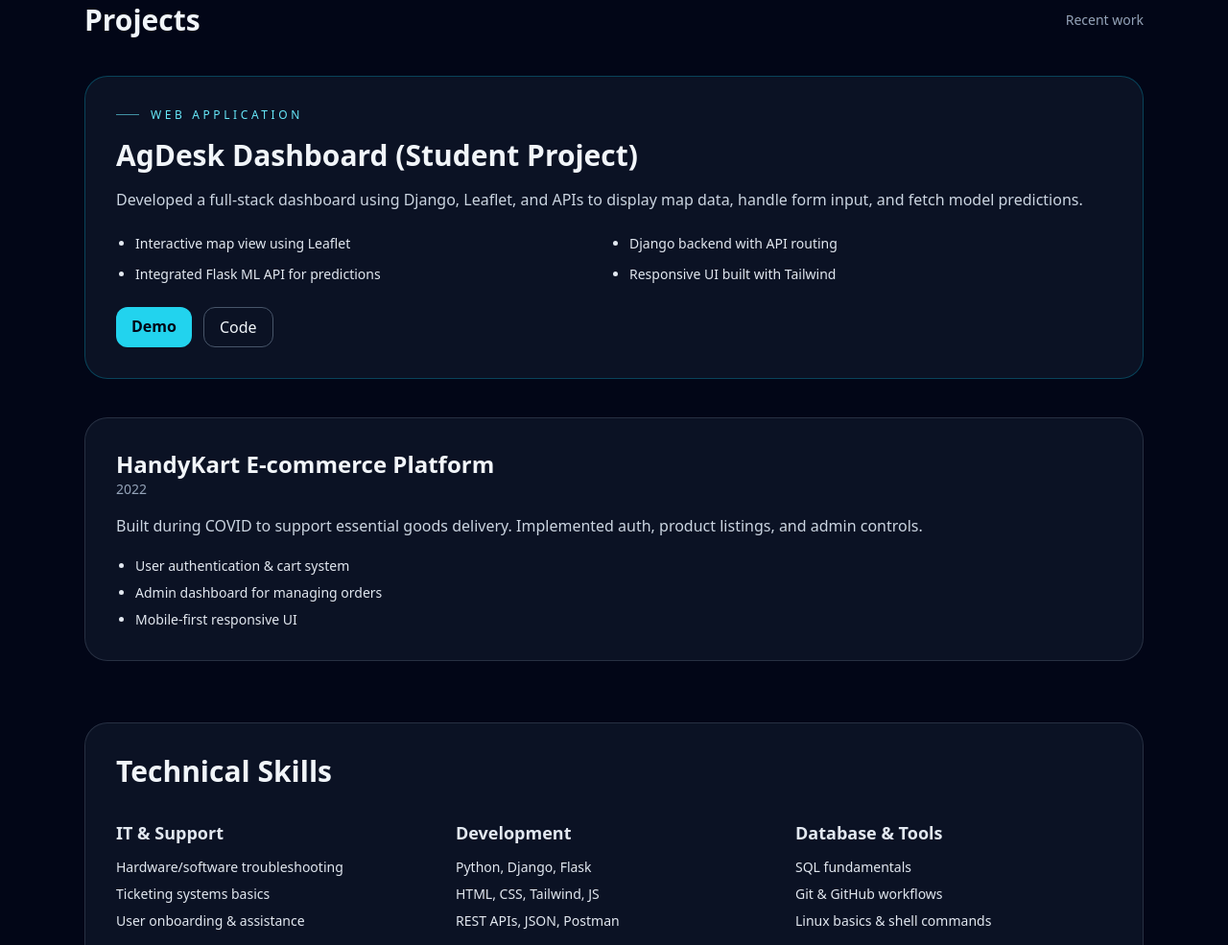
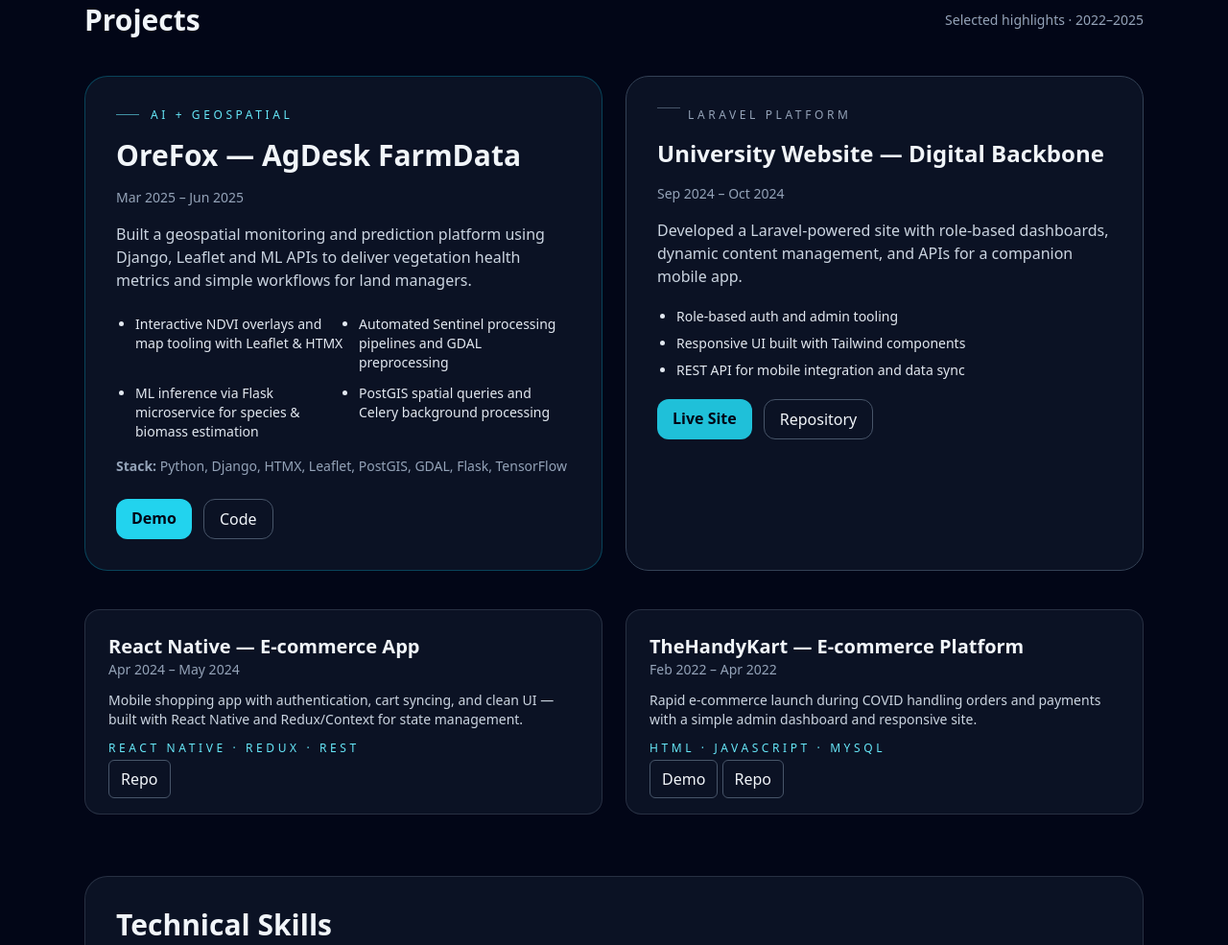
Before and after one commit to tom-sabu-3/Portfolio, a plain HTML site: page index.html in a window 1280 px wide. Shown: the part 911-1896 px from the top of the page at 96% size. Drawn offline with nearby package versions, Linux system fonts and the light colour scheme.

Commit message:
Update index.html

```diff
--- a/index.html
+++ b/index.html
@@ -56,6 +56,7 @@
   </div>
 
   <main class="max-w-6xl mx-auto px-6 pb-20">
+    <!-- About -->
     <section id="about" class="glass rounded-3xl p-8 -mt-12 relative z-10 shadow-2xl shadow-cyan-500/10">
       <div class="grid md:grid-cols-[1.5fr,0.5fr] gap-8 items-center">
         <div>
@@ -93,42 +94,84 @@
       </div>
     </section>
 
+    <!-- Projects -->
     <section id="projects" class="mt-16 space-y-10">
       <div class="flex items-center justify-between">
         <h2 class="text-3xl font-bold">Projects</h2>
-        <span class="text-sm text-slate-400">Recent work</span>
+        <span class="text-sm text-slate-400">Selected highlights · 2022–2025</span>
       </div>
 
+      <!-- Featured Projects (Top 2) -->
+      <div class="grid md:grid-cols-2 gap-6">
         <article class="glass p-8 rounded-3xl border border-cyan-500/30">
           <div class="flex items-center gap-3 text-xs uppercase tracking-[0.3em] text-cyan-300">
-          <span class="h-px w-6 bg-cyan-300/60"></span> Web Application
+            <span class="h-px w-6 bg-cyan-300/60"></span> AI + Geospatial
           </div>
-        <h3 class="mt-4 text-3xl font-semibold">AgDesk Dashboard (Student Project)</h3>
-        <p class="mt-4 text-slate-300">Developed a full-stack dashboard using Django, Leaflet, and APIs to display map data, handle form input, and fetch model predictions.</p>
+          <div class="mt-4 flex flex-wrap gap-4 items baseline">
+            <h3 class="text-3xl font-semibold">OreFox — AgDesk FarmData</h3>
+            <p class="text-sm text-slate-400">Mar 2025 – Jun 2025</p>
+          </div>
+          <p class="mt-4 text-slate-300">Built a geospatial monitoring and prediction platform using Django, Leaflet and ML APIs to deliver vegetation health metrics and simple workflows for land managers.</p>
           <ul class="mt-6 grid md:grid-cols-2 gap-3 text-sm text-slate-200 list-disc pl-5">
-          <li>Interactive map view using Leaflet</li>
-          <li>Django backend with API routing</li>
-          <li>Integrated Flask ML API for predictions</li>
-          <li>Responsive UI built with Tailwind</li>
+            <li>Interactive NDVI overlays and map tooling with Leaflet & HTMX</li>
+            <li>Automated Sentinel processing pipelines and GDAL preprocessing</li>
+            <li>ML inference via Flask microservice for species & biomass estimation</li>
+            <li>PostGIS spatial queries and Celery background processing</li>
           </ul>
+          <p class="mt-4 text-sm text-slate-400"><strong>Stack:</strong> Python, Django, HTMX, Leaflet, PostGIS, GDAL, Flask, TensorFlow</p>
           <div class="mt-6 flex gap-3">
             <a class="px-4 py-2 rounded-xl bg-cyan-400 text-slate-950 font-semibold" href="#" target="_blank">Demo</a>
             <a class="px-4 py-2 rounded-xl border border-slate-600" href="#" target="_blank">Code</a>
           </div>
         </article>
 
-      <article class="glass p-8 rounded-3xl">
-        <h3 class="text-2xl font-semibold">HandyKart E-commerce Platform</h3>
-        <p class="text-slate-400 text-sm">2022</p>
-        <p class="mt-4 text-slate-300">Built during COVID to support essential goods delivery. Implemented auth, product listings, and admin controls.</p>
+        <article class="glass p-8 rounded-3xl border border-slate-700">
+          <div class="flex gap-2 text-xs uppercase tracking-[0.3em] text-slate-400">
+            <span class="h-px w-6 bg-slate-600"></span> Laravel Platform
+          </div>
+          <div class="mt-4 flex flex-wrap gap-4 items baseline">
+            <h3 class="text-2xl font-semibold">University Website — Digital Backbone</h3>
+            <p class="text-sm text-slate-400">Sep 2024 – Oct 2024</p>
+          </div>
+          <p class="mt-4 text-slate-300">Developed a Laravel-powered site with role-based dashboards, dynamic content management, and APIs for a companion mobile app.</p>
           <ul class="mt-5 list-disc pl-5 space-y-2 text-sm text-slate-200">
-          <li>User authentication & cart system</li>
-          <li>Admin dashboard for managing orders</li>
-          <li>Mobile-first responsive UI</li>
+            <li>Role-based auth and admin tooling</li>
+            <li>Responsive UI built with Tailwind components</li>
+            <li>REST API for mobile integration and data sync</li>
           </ul>
+          <div class="mt-5 flex gap-3">
+            <a class="px-4 py-2 rounded-xl bg-cyan-400/90 text-slate-950 font-semibold" href="#" target="_blank">Live Site</a>
+            <a class="px-4 py-2 rounded-xl border border-slate-600" href="#" target="_blank">Repository</a>
+          </div>
         </article>
+      </div>
+
+      <!-- Additional Projects (Bottom Section) -->
+      <div class="grid md:grid-cols-2 gap-6">
+        <article class="glass p-6 rounded-2xl">
+          <h4 class="text-xl font-semibold">React Native — E-commerce App</h4>
+          <p class="text-slate-400 text-sm">Apr 2024 – May 2024</p>
+          <p class="mt-3 text-sm text-slate-300">Mobile shopping app with authentication, cart syncing, and clean UI — built with React Native and Redux/Context for state management.</p>
+          <p class="mt-3 text-xs uppercase tracking-[0.3em] text-cyan-300">React Native · Redux · REST</p>
+          <div class="mt-3">
+            <a class="px-3 py-2 rounded-md border border-slate-600" href="#">Repo</a>
+          </div>
+        </article>
+
+        <article class="glass p-6 rounded-2xl">
+          <h4 class="text-xl font-semibold">TheHandyKart — E-commerce Platform</h4>
+          <p class="text-slate-400 text-sm">Feb 2022 – Apr 2022</p>
+          <p class="mt-3 text-sm text-slate-300">Rapid e-commerce launch during COVID handling orders and payments with a simple admin dashboard and responsive site.</p>
+          <p class="mt-3 text-xs uppercase tracking-[0.3em] text-cyan-300">HTML · JavaScript · MySQL</p>
+          <div class="mt-3">
+            <a class="px-3 py-2 rounded-md border border-slate-600" href="#">Demo</a>
+            <a class="px-3 py-2 rounded-md border border-slate-600" href="#">Repo</a>
+          </div>
+        </article>
+      </div>
     </section>
 
+    <!-- Skills -->
     <section id="skills" class="mt-16 glass rounded-3xl p-8">
       <h2 class="text-3xl font-bold">Technical Skills</h2>
       <div class="mt-8 grid md:grid-cols-3 gap-6 text-sm text-slate-200">
@@ -160,4 +203,32 @@
       <p class="mt-6 text-sm text-slate-400">Education: Master of IT, Griffith University (2025)</p>
     </section>
 
-    <section id="
+    <!-- Contact -->
+    <section id="contact" class="mt-16 glass rounded-3xl p-8">
+      <div class="grid md:grid-cols-[1.1fr,0.9fr] gap-10">
+        <div>
+          <h2 class="text-3xl font-bold">Let’s build something useful</h2>
+          <p class="mt-4 text-slate-300">I’m open to IT support, helpdesk, junior developer or QA roles. I quickly adapt to new tools and environments — whether that’s assisting users, debugging applications, or shipping small features.</p>
+          <ul class="mt-6 text-sm text-slate-400 space-y-2">
+            <li>Available for full-time or contract (min 3 months)</li>
+            <li>Timezone overlap: AEST · willing to travel</li>
+            <li>References available on request</li>
+          </ul>
+        </div>
+        <form class="space-y-4">
+          <input class="w-full p-3 rounded-2xl bg-slate-900/60 border border-slate-800 focus:border-cyan-400 outline-none" placeholder="Name" />
+          <input class="w-full p-3 rounded-2xl bg-slate-900/60 border border-slate-800 focus:border-cyan-400 outline-none" placeholder="Email or LinkedIn" />
+          <input class="w-full p-3 rounded-2xl bg-slate-900/60 border border-slate-800 focus:border-cyan-400 outline-none" placeholder="Project or role" />
+          <textarea rows="4" class="w-full p-3 rounded-2xl bg-slate-900/60 border border-slate-800 focus:border-cyan-400 outline-none" placeholder="How can I help?"></textarea>
+          <button type="button" class="w-full px-5 py-3 rounded-2xl bg-cyan-400 text-slate-950 font-semibold hover:-translate-y-0.5 transition">Send message</button>
+        </form>
+      </div>
+    </section>
+
+    <footer class="py-10 text-center text-slate-500 text-sm border-t border-slate-900">
+      Made with satellite data, coffee, and Tailwind.
+    </footer>
+  </main>
+
+</body>
+</html>
```
Lines whose indentation alone changed are shown as unchanged.
